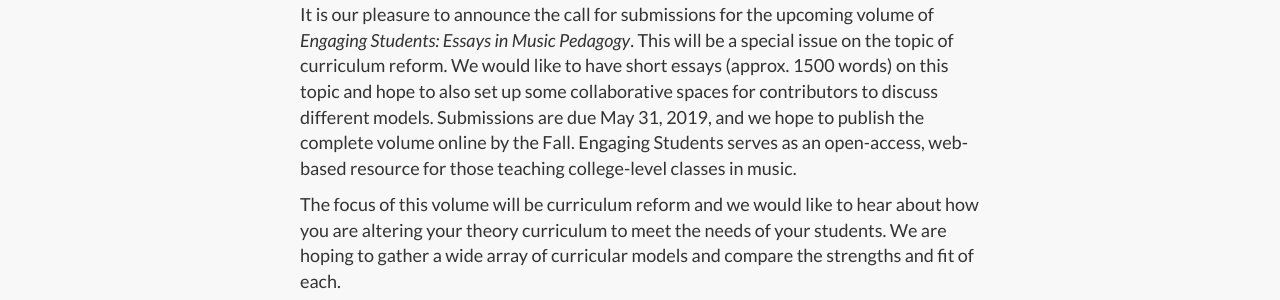
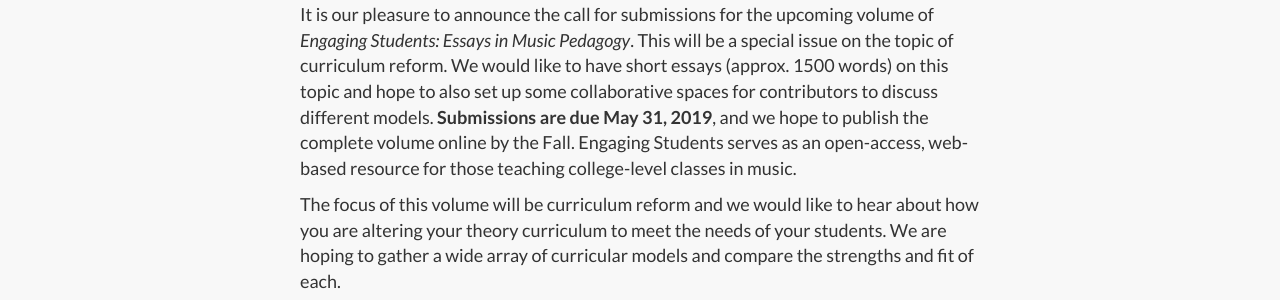
Before and after one commit to flipcamp/flipcamp.github.io, a Jekyll site: the page built from es7cfp.md, in a window 1280 px wide and 900 px high, scrolled down 708 px. Shown: the part 231-531 px from the top of the window. Built offline with Jekyll 4.4.1, drawn with Linux system fonts in a browser that asks for light colours; nearby versions of some CDN libraries; library files that are not in the unit come from our copies.

Commit message:
Update es7cfp.md
bold due date

```diff
--- a/es7cfp.md
+++ b/es7cfp.md
@@ -3,7 +3,7 @@
 title: Call for Participation&#58; Engaging Students, Volume 7
 ---
 
-It is our pleasure to announce the call for submissions for the upcoming volume of <i>Engaging Students: Essays in Music Pedagogy</i>. This will be a special issue on the topic of curriculum reform. We would like to have short essays (approx. 1500 words) on this topic and hope to also set up some collaborative spaces for contributors to discuss different models. Submissions are due May 31, 2019, and we hope to publish the complete volume online by the Fall. Engaging Students serves as an open-access, web-based resource for those teaching college-level classes in music.
+It is our pleasure to announce the call for submissions for the upcoming volume of <i>Engaging Students: Essays in Music Pedagogy</i>. This will be a special issue on the topic of curriculum reform. We would like to have short essays (approx. 1500 words) on this topic and hope to also set up some collaborative spaces for contributors to discuss different models. <b>Submissions are due May 31, 2019</b>, and we hope to publish the complete volume online by the Fall. Engaging Students serves as an open-access, web-based resource for those teaching college-level classes in music.
 
 The focus of this volume will be curriculum reform and we would like to hear about how you are altering your theory curriculum to meet the needs of your students. We are hoping to gather a wide array of curricular models and compare the strengths and fit of each.
 
```
